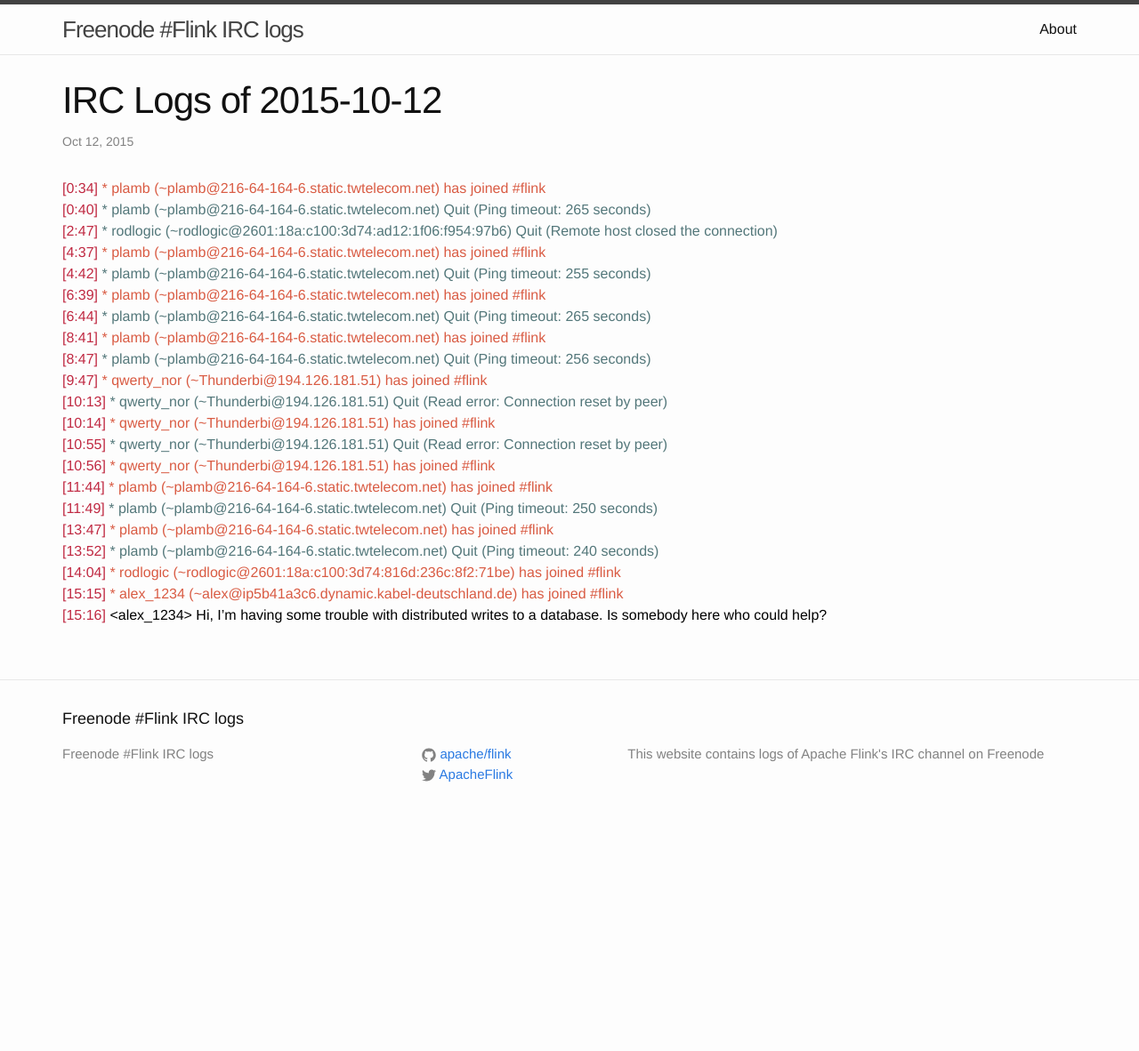
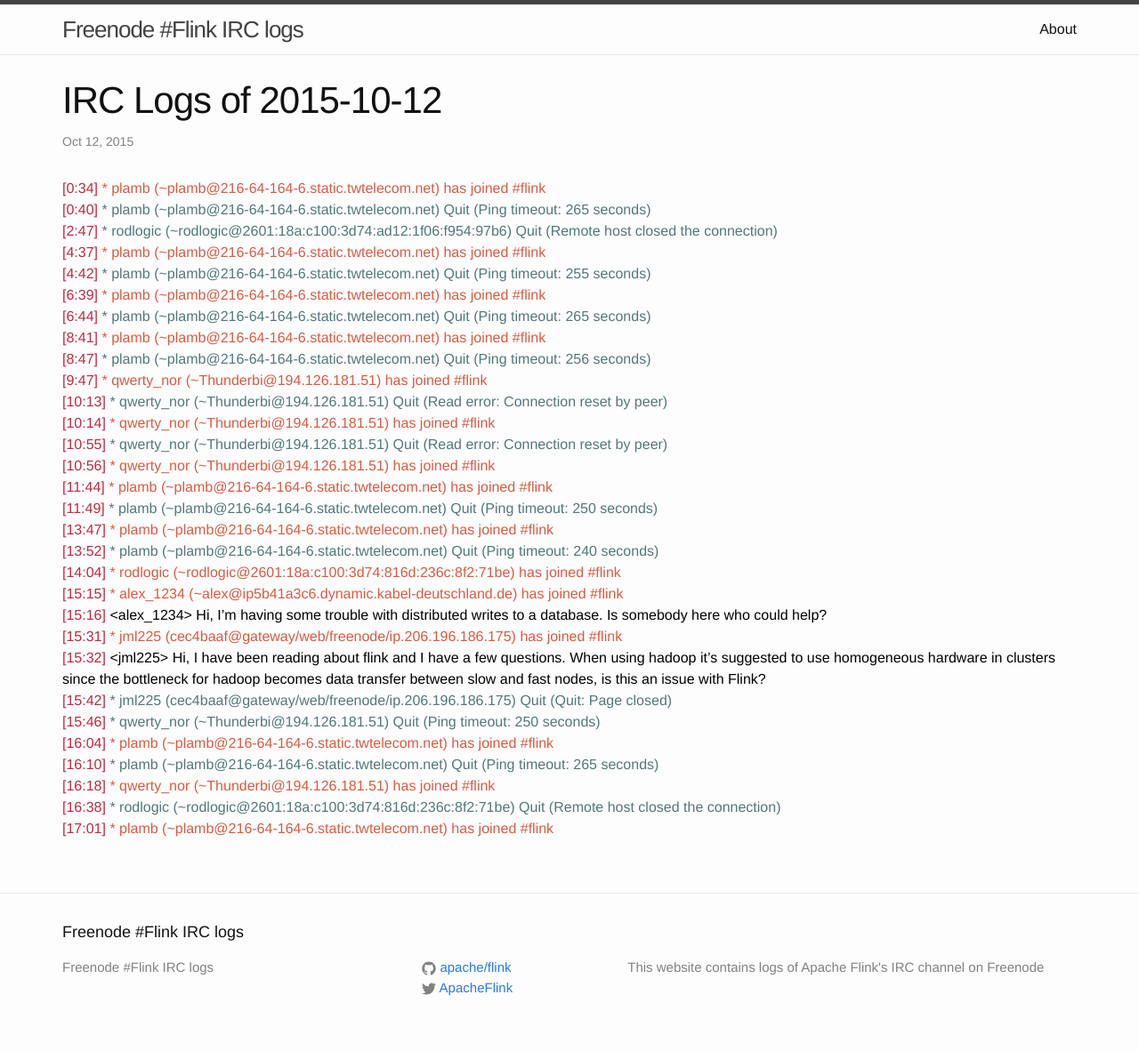
Before and after one commit to flink-irc-logs/flink-irc-logs.github.io, a Jekyll site: the page built from _posts/2015-10-12-logs.markdown, in a window 1280 px wide. Shown: the whole page at 89% size. Built offline with Jekyll 4.4.1, drawn with Linux system fonts in a browser that asks for light colours; before the commit the page ends 942 px from its top, so only the background shows below that.

Commit message:
Update of the logs on Mon Oct 12 17:25:48 CEST 2015

```diff
--- a/_posts/2015-10-12-logs.markdown
+++ b/_posts/2015-10-12-logs.markdown
@@ -25,3 +25,12 @@
 <span class="irc-date">[14:04]</span> <span class="irc-green">* rodlogic (~rodlogic@2601:18a:c100:3d74:816d:236c:8f2:71be) has joined #flink</span><br />
 <span class="irc-date">[15:15]</span> <span class="irc-green">* alex_1234 (~alex@ip5b41a3c6.dynamic.kabel-deutschland.de) has joined #flink</span><br />
 <span class="irc-date">[15:16]</span> <span class="irc-black">&lt;alex_1234&gt; Hi, I'm having some trouble with distributed writes to a database. Is somebody here who could help?</span><br />
+<span class="irc-date">[15:31]</span> <span class="irc-green">* jml225 (cec4baaf@gateway/web/freenode/ip.206.196.186.175) has joined #flink</span><br />
+<span class="irc-date">[15:32]</span> <span class="irc-black">&lt;jml225&gt; Hi, I have been reading about flink and I have a few questions. When using hadoop it's suggested to use homogeneous hardware in clusters since the bottleneck for hadoop becomes data transfer between slow and fast nodes, is this an issue with Flink?</span><br />
+<span class="irc-date">[15:42]</span> <span class="irc-navy">* jml225 (cec4baaf@gateway/web/freenode/ip.206.196.186.175) Quit (Quit: Page closed)</span><br />
+<span class="irc-date">[15:46]</span> <span class="irc-navy">* qwerty_nor (~Thunderbi@194.126.181.51) Quit (Ping timeout: 250 seconds)</span><br />
+<span class="irc-date">[16:04]</span> <span class="irc-green">* plamb (~plamb@216-64-164-6.static.twtelecom.net) has joined #flink</span><br />
+<span class="irc-date">[16:10]</span> <span class="irc-navy">* plamb (~plamb@216-64-164-6.static.twtelecom.net) Quit (Ping timeout: 265 seconds)</span><br />
+<span class="irc-date">[16:18]</span> <span class="irc-green">* qwerty_nor (~Thunderbi@194.126.181.51) has joined #flink</span><br />
+<span class="irc-date">[16:38]</span> <span class="irc-navy">* rodlogic (~rodlogic@2601:18a:c100:3d74:816d:236c:8f2:71be) Quit (Remote host closed the connection)</span><br />
+<span class="irc-date">[17:01]</span> <span class="irc-green">* plamb (~plamb@216-64-164-6.static.twtelecom.net) has joined #flink</span><br />
```
